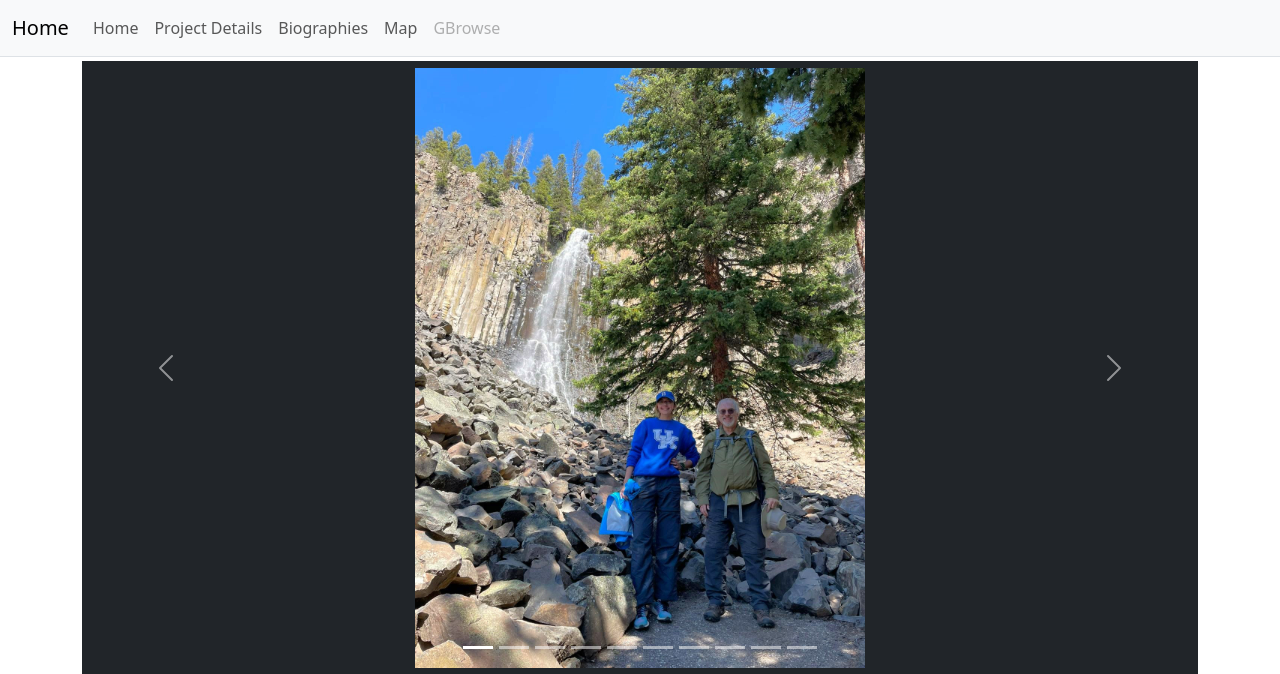
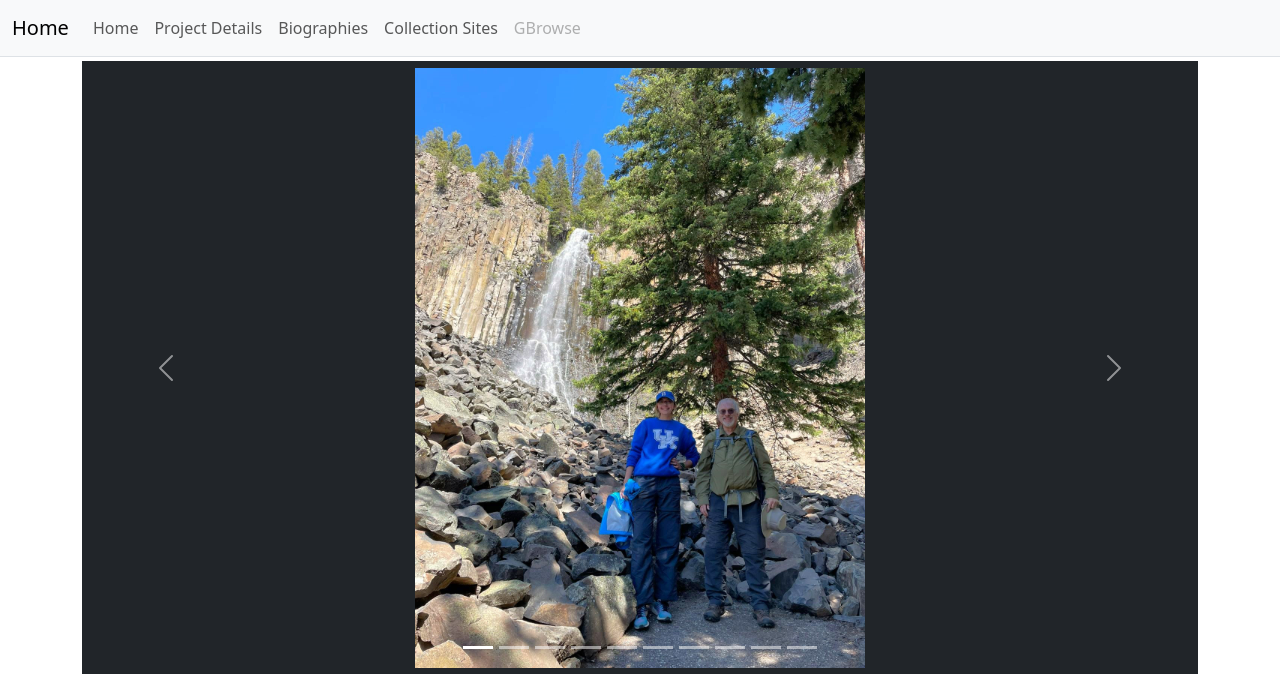
Before and after one commit to KittyKittyKitKat/schardl_bioinfo_site, a Flask app: page / in a window 1280 px wide. Shown: the top 674 px of the page. Run offline with Flask 2, Linux system fonts and the light colour scheme; some libraries are stand-ins or nearby versions.

Commit message:
Rename the collection sites page and visual tweaks

```diff
--- a/bioinfo_site/routes/routes.py
+++ b/bioinfo_site/routes/routes.py
@@ -32,8 +32,8 @@ def biographies():
     return render_template('biographies.html', title='Biographies', bios=bios)
 
 
-@routes.route('/map')
-def map():
+@routes.route('/collection-sites')
+def collection_sites():
     with open(Path(__name__.split('.')[0]) / 'static' / 'collection_sites.csv', newline='') as fp:
         reader = csv.DictReader(fp)
         fieldnames = reader.fieldnames
@@ -44,7 +44,7 @@ def map():
                 for key, value in row.items()
             }
             markers.append(new_row)
-    return render_template('map.html', title='Map', markers=markers, fieldnames=fieldnames)
+    return render_template('map.html', title='Collection Sites', markers=markers, fieldnames=fieldnames)
 
 
 @routes.route('/gbrowse')
--- a/bioinfo_site/templates/layout.html
+++ b/bioinfo_site/templates/layout.html
@@ -43,7 +43,7 @@
             <a class="nav-link" href="{{ url_for('routes.home') }}">Home</a>
             <a class="nav-link" href="{{ url_for('routes.project_details') }}">Project Details</a>
             <a class="nav-link" href="{{ url_for('routes.biographies') }}">Biographies</a>
-            <a class="nav-link" href="{{ url_for('routes.map') }}">Map</a>
+            <a class="nav-link" href="{{ url_for('routes.collection_sites') }}">Collection Sites</a>
             <a class="nav-link disabled" href="{{ url_for('routes.gbrowse') }}">GBrowse</a>
           </div>
         </div>
```
Also changed, not shown: bioinfo_site/templates/map.html (+4 -4 lines).
